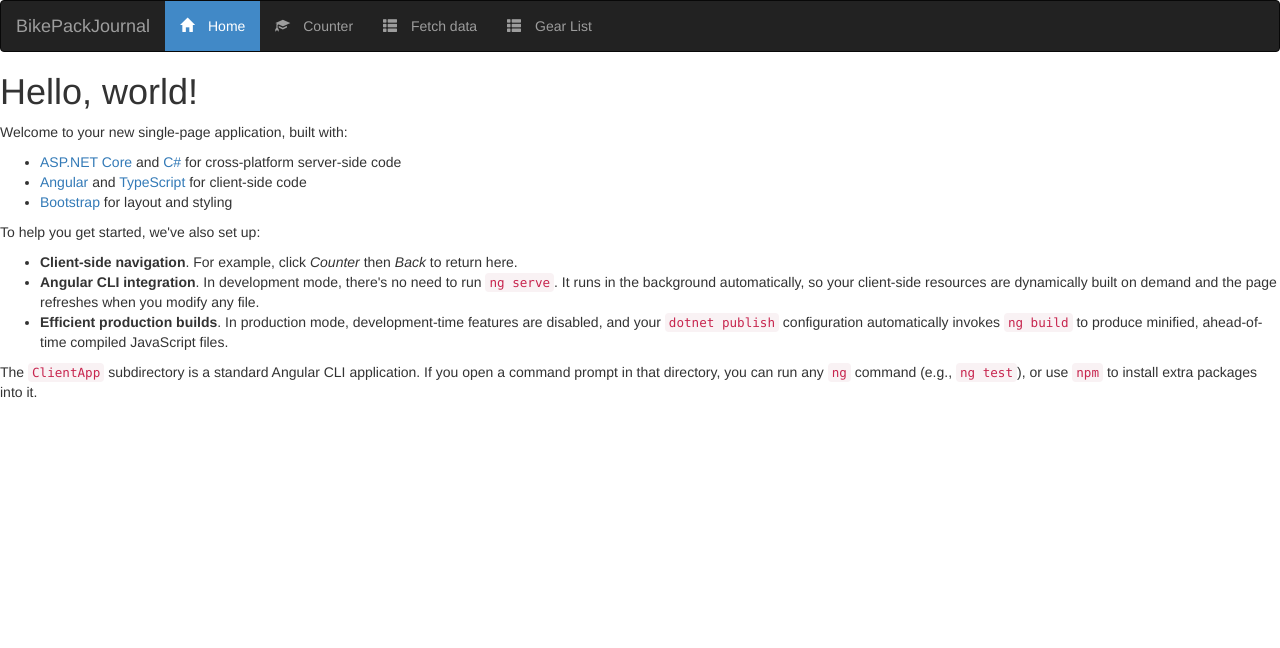
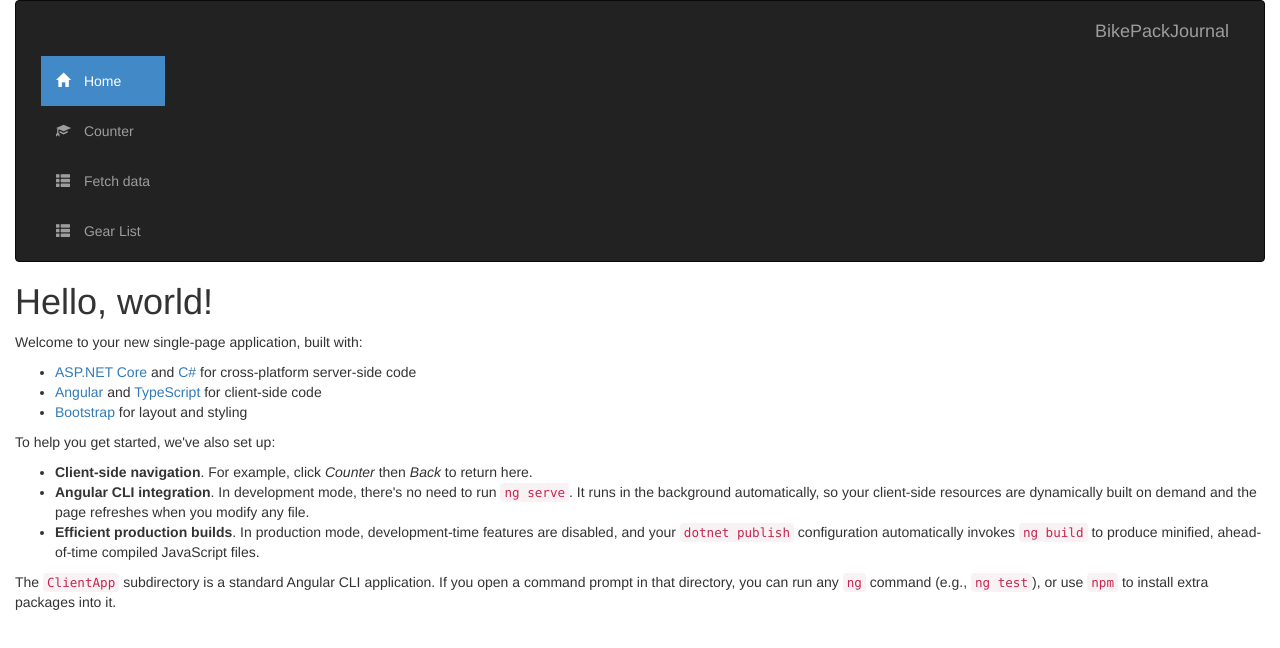
Before and after one commit to davidadams1975/BikePackJournal, an Angular app in the folder BikePackJournal/ClientApp/: page / in a window 1280 px wide. Shown: the top 648 px of the page. Built offline with nearby package versions, Linux system fonts and the light colour scheme.

Commit message:
add bootstrap

```diff
--- a/BikePackJournal/ClientApp/src/app/app.component.html
+++ b/BikePackJournal/ClientApp/src/app/app.component.html
@@ -1,8 +1,6 @@
 <div class='container-fluid'>
-  <div class='row'>
-      <app-nav-menu></app-nav-menu>
-    <div class='body-content'>
-      <router-outlet></router-outlet>
-    </div>
+  <app-nav-menu></app-nav-menu>
+  <div class='body-content'>
+    <router-outlet></router-outlet>
   </div>
 </div>
--- a/BikePackJournal/ClientApp/src/index.html
+++ b/BikePackJournal/ClientApp/src/index.html
@@ -7,6 +7,10 @@
 
   <meta name="viewport" content="width=device-width, initial-scale=1">
   <link rel="icon" type="image/x-icon" href="favicon.ico">
+  <link rel="stylesheet" href="https://stackpath.bootstrapcdn.com/bootstrap/4.1.3/css/bootstrap.min.css" integrity="sha384-MCw98/SFnGE8fJT3GXwEOngsV7Zt27NXFoaoApmYm81iuXoPkFOJwJ8ERdknLPMO" crossorigin="anonymous">
+  <script src="https://code.jquery.com/jquery-3.3.1.slim.min.js" integrity="sha384-q8i/X+965DzO0rT7abK41JStQIAqVgRVzpbzo5smXKp4YfRvH+8abtTE1Pi6jizo" crossorigin="anonymous"></script>
+  <script src="https://cdnjs.cloudflare.com/ajax/libs/popper.js/1.14.3/umd/popper.min.js" integrity="sha384-ZMP7rVo3mIykV+2+9J3UJ46jBk0WLaUAdn689aCwoqbBJiSnjAK/l8WvCWPIPm49" crossorigin="anonymous"></script>
+  <script src="https://stackpath.bootstrapcdn.com/bootstrap/4.1.3/js/bootstrap.min.js" integrity="sha384-ChfqqxuZUCnJSK3+MXmPNIyE6ZbWh2IMqE241rYiqJxyMiZ6OW/JmZQ5stwEULTy" crossorigin="anonymous"></script>
 </head>
 <body>
   <app-root>Loading...</app-root>
```
